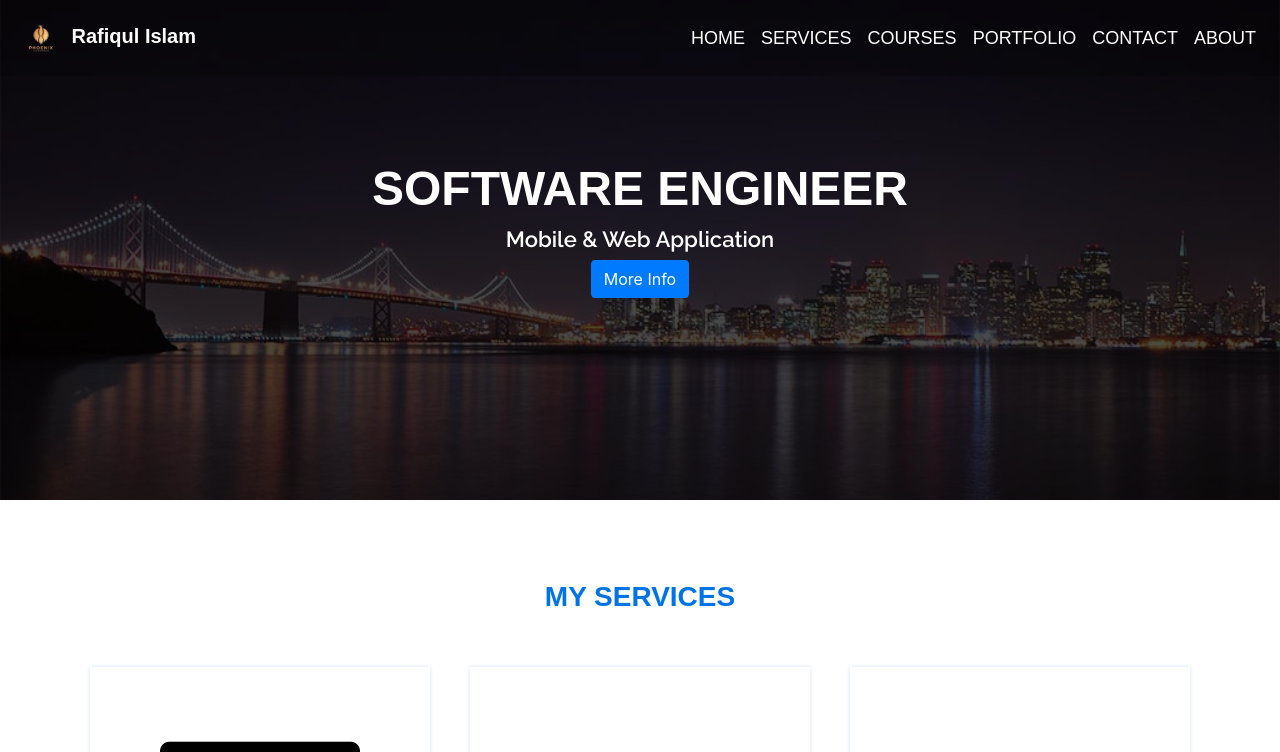
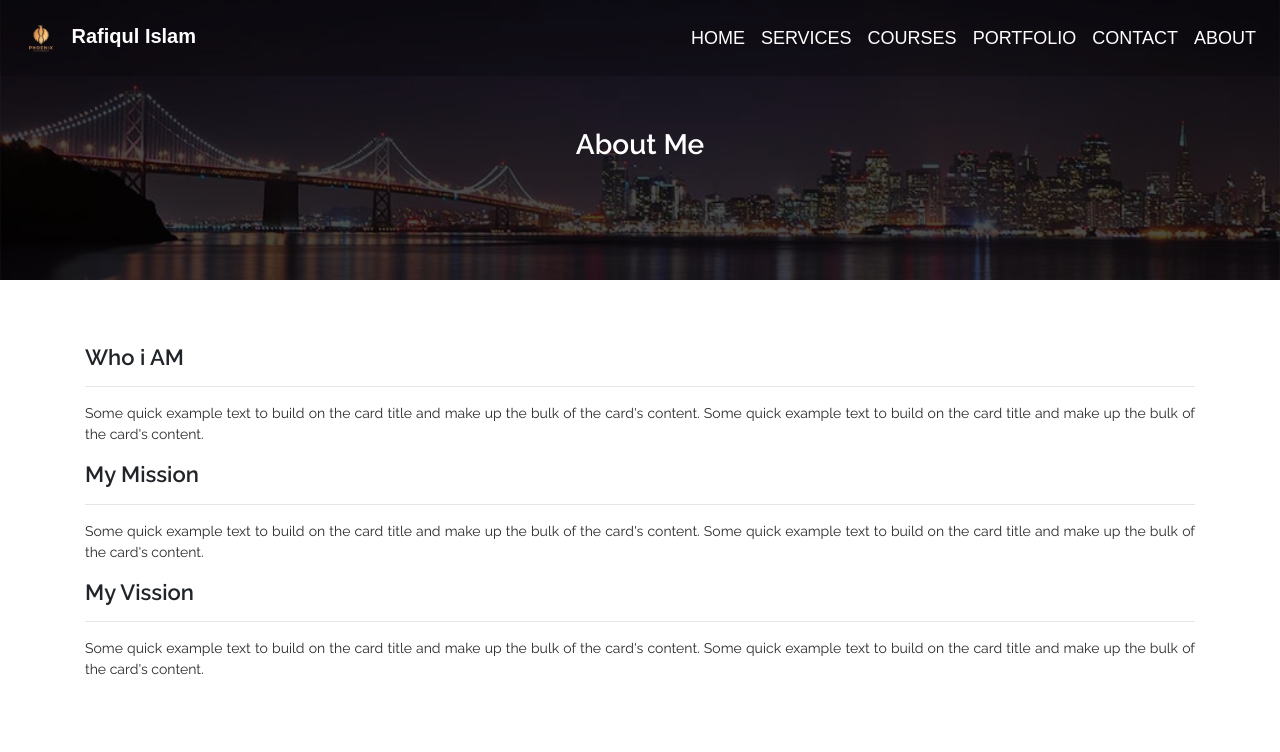
Before and after one commit to pustian-rafiq/my-app, a React (Create React App) app: page / in a window 1280 px wide. Shown: the top 752 px of the page. Built offline with nearby package versions, Linux system fonts and the light colour scheme.

Commit message:
about page complete

```diff
--- a/src/App.js
+++ b/src/App.js
@@ -1,31 +1,14 @@
+import React from 'react'
+import './App.css';
+import AboutPage from './pages/AboutPage';
 
-import './App.css';
+// import HomePage from './pages/HomePage'
 
-import TopNavigation from './components/TopNavigation/TopNavigation'
-import TopBanner from './components/TopBanner/TopBanner'
-import Services from './components/Services/Services'
-import Analysis from './components/Analysis/Analysis'
-import Summary from './components/Summary/Summary';
-import RecentProjects from './components/RecentProjects/RecentProjects';
-import Courses from './components/Courses/Courses';
-import Video from './components/Video/Video';
-import ClientReview from './components/ClientReview/ClientReview';
-import Footer from './components/Footer/Footer';
 function App() {
   return (
     <div>
-      <TopNavigation/>
-      <TopBanner/>
-      <Services/>
-      <Analysis/>
-      <Summary/>
-      <RecentProjects/>
-      <Courses/>
-       <Video/>
-       <ClientReview/>
-       <Footer/>
 
-
+      <AboutPage/>
     </div>
   );
 }
--- a/src/asset/css/custom.css
+++ b/src/asset/css/custom.css
@@ -83,7 +83,7 @@
     font-weight: 600;
 }
 .serviceDescription{
-    color: #7f7f7f;
+    color: #2B2B2B;
     margin-top: 1rem;
     font-family: 'Raleway', sans-serif;
     font-size: 14px;
@@ -268,7 +268,7 @@
 .footerLink{
 
     text-decoration: none;
-    color: #7e7e7e;
+    color: #2B2B2B;
 
     font-family: 'Raleway', sans-serif;
     font-weight: 400;
@@ -300,3 +300,29 @@
     color: #2B2B2B;
 
 }
+
+/* Top Page--About Me style */
+.topFixedPage{
+    background-image: url("../images/background.jpg");
+    min-height: 280px;
+    background-attachment: fixed;
+    background-position: center;
+    background-repeat: no-repeat;
+    background-size: cover;
+}
+
+.topPageOverly{
+    position: absolute;
+    min-height: 280px;
+    width: 100%;
+    background:rgba(0, 0, 0, .7);
+}
+.topContent{
+    margin-top: 8rem;
+}
+.topSubTitle{
+    font-family: 'Raleway', sans-serif;
+    font-weight: 600;
+    color:#ffffff;
+    font-size: 28px;
+}
--- /dev/null
+++ b/src/components/AboutDescription/AboutDescription.js
@@ -0,0 +1,37 @@
+import React, { Component,Fragment } from 'react';
+import {Container,Row,Col } from "react-bootstrap";
+class AboutDescription extends Component {
+    render() {
+        return (
+            <Fragment>
+                  <Container className="mt-5" >
+                         <Row>
+                                <Col lg={12} md={12} sm={12}>
+                                    <h1 className="serviceName">Who i AM</h1>
+                                    <hr/>
+                                    <p className="serviceDescription">Some quick example text to build on the card title and make up the bulk of
+                                    the card's content. Some quick example text to build on the card title and make up the bulk of
+                                    the card's content.</p>
+
+                                    <h1 className="serviceName">My Mission</h1>
+                                    <hr/>
+                                    <p className="serviceDescription">Some quick example text to build on the card title and make up the bulk of
+                                    the card's content. Some quick example text to build on the card title and make up the bulk of
+                                    the card's content.</p>
+
+                                    <h1 className="serviceName">My Vission</h1>
+                                    <hr/>
+                                    <p className="serviceDescription">Some quick example text to build on the card title and make up the bulk of
+                                    the card's content. Some quick example text to build on the card title and make up the bulk of
+                                    the card's content.</p>
+
+                                </Col>
+
+                            </Row>
+                 </Container>
+            </Fragment>
+        );
+    }
+}
+
+export default AboutDescription;
--- a/src/components/Courses/Courses.js
+++ b/src/components/Courses/Courses.js
@@ -9,7 +9,7 @@ export default class Courses extends Component {
                  <Container className="text-center">
                     <h1 className="serviceMainTitle">OUR COURSES</h1>
                     <Row>
-                        <Col lg={6} md={12} sm={12}>
+                        <Col lg={6} md={12} sm={12}  className="p-2">
                             <Row>
                                 <Col lg={6} md={6} sm={12}>
                                     <img className="courseImg" src={courseImg} alt="Course Logo" />
@@ -24,7 +24,7 @@ export default class Courses extends Component {
 
                         </Col>
 
-                        <Col lg={6} md={12} sm={12} className="mb-3">
+                        <Col lg={6} md={12} sm={12} className="mb-3 p-2">
                             <Row>
                                 <Col lg={6} md={6} sm={12}>
                                    <img className="courseImg" src={courseImg} alt="Course Logo" />
@@ -38,7 +38,7 @@ export default class Courses extends Component {
 
                         </Col>
 
-                        <Col lg={6} md={12} sm={12}>
+                        <Col lg={6} md={12} sm={12}  className="p-2">
                             <Row>
                                 <Col lg={6} md={6} sm={12}>
                                    <img className="courseImg" src={courseImg} alt="Course Logo" />
@@ -53,7 +53,7 @@ export default class Courses extends Component {
                         </Col>
 
 
-                        <Col lg={6} md={12} sm={12} >
+                        <Col lg={6} md={12} sm={12} className="p-2">
                             <Row>
                                 <Col lg={6} md={6} sm={12}>
                                    <img className="courseImg" src={courseImg} alt="Course Logo" />
--- /dev/null
+++ b/src/components/PageTop/PageTop.js
@@ -0,0 +1,26 @@
+import React, { Component,Fragment } from 'react';
+import {Container,Row,Col } from "react-bootstrap";
+class PageTop extends Component {
+    render() {
+        return (
+            <Fragment>
+                <Container fluid={true} className ="topFixedPage p-0">
+                    <div className="topPageOverly">
+                        <Container className="topContent">
+                            <Row>
+                                <Col className="text-center">
+
+                                    <h4 className="topSubTitle">{this.props.pageTitle}</h4>
+
+                                </Col>
+
+                            </Row>
+                        </Container>
+                    </div>
+                </Container>
+            </Fragment>
+        );
+    }
+}
+
+export default PageTop;
--- /dev/null
+++ b/src/pages/AboutPage.js
@@ -0,0 +1,17 @@
+import React, { Component,Fragment } from 'react'
+import AboutDescription from '../components/AboutDescription/AboutDescription';
+import PageTop from '../components/PageTop/PageTop';
+import TopNavigation from '../components/TopNavigation/TopNavigation';
+import Footer from '../components/Footer/Footer';
+export default class AboutPage extends Component {
+    render() {
+        return (
+            <Fragment>
+                <TopNavigation/>
+                <PageTop pageTitle="About Me" />
+                <AboutDescription/>
+                <Footer/>
+            </Fragment>
+        )
+    }
+}
--- /dev/null
+++ b/src/pages/HomePage.js
@@ -0,0 +1,33 @@
+import React, { Component,Fragment } from 'react'
+import TopNavigation from '../components/TopNavigation/TopNavigation'
+import TopBanner from '../components/TopBanner/TopBanner'
+import Services from '../components/Services/Services'
+import Analysis from '../components/Analysis/Analysis'
+import Summary from '../components/Summary/Summary';
+import RecentProjects from '../components/RecentProjects/RecentProjects';
+import Courses from '../components/Courses/Courses';
+import Video from '../components/Video/Video';
+import ClientReview from '../components/ClientReview/ClientReview';
+import Footer from '../components/Footer/Footer';
+
+
+export class HomePage extends Component {
+    render() {
+        return (
+            <Fragment>
+                <TopNavigation/>
+                <TopBanner/>
+                <Services/>
+                <Analysis/>
+                <Summary/>
+                <RecentProjects/>
+                <Courses/>
+                <Video/>
+                <ClientReview/>
+                <Footer/>
+            </Fragment>
+        )
+    }
+}
+
+export default HomePage
```
Also changed, not shown: 1 other file (tests, documents, lock files or other folders).
